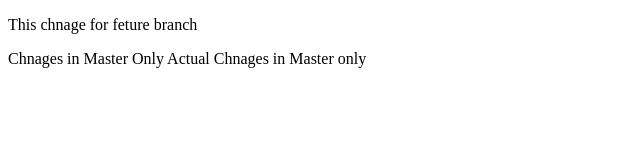
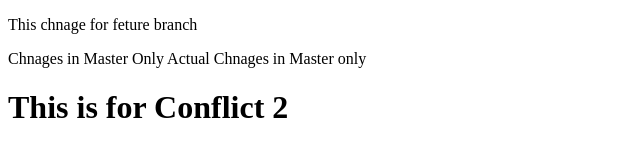
Before and after one commit to itsmeali7978/datewithgit-sample, a plain HTML site: page sample.html in a window 1280 px wide. Shown: the whole page, without its empty margins (0-640 px from the left). Drawn offline with Linux system fonts and the light colour scheme.

Commit message:
This is for Conflict 2

```diff
--- a/sample.html
+++ b/sample.html
@@ -12,6 +12,9 @@
             <span>Chnages in Master Only</span>
             <span>Actual Chnages in Master only</span>
         </div>
+        <div>
+            <h1>This is for Conflict 2</h1>
+        </div>
     </div>
 </body>
 </html>
```
